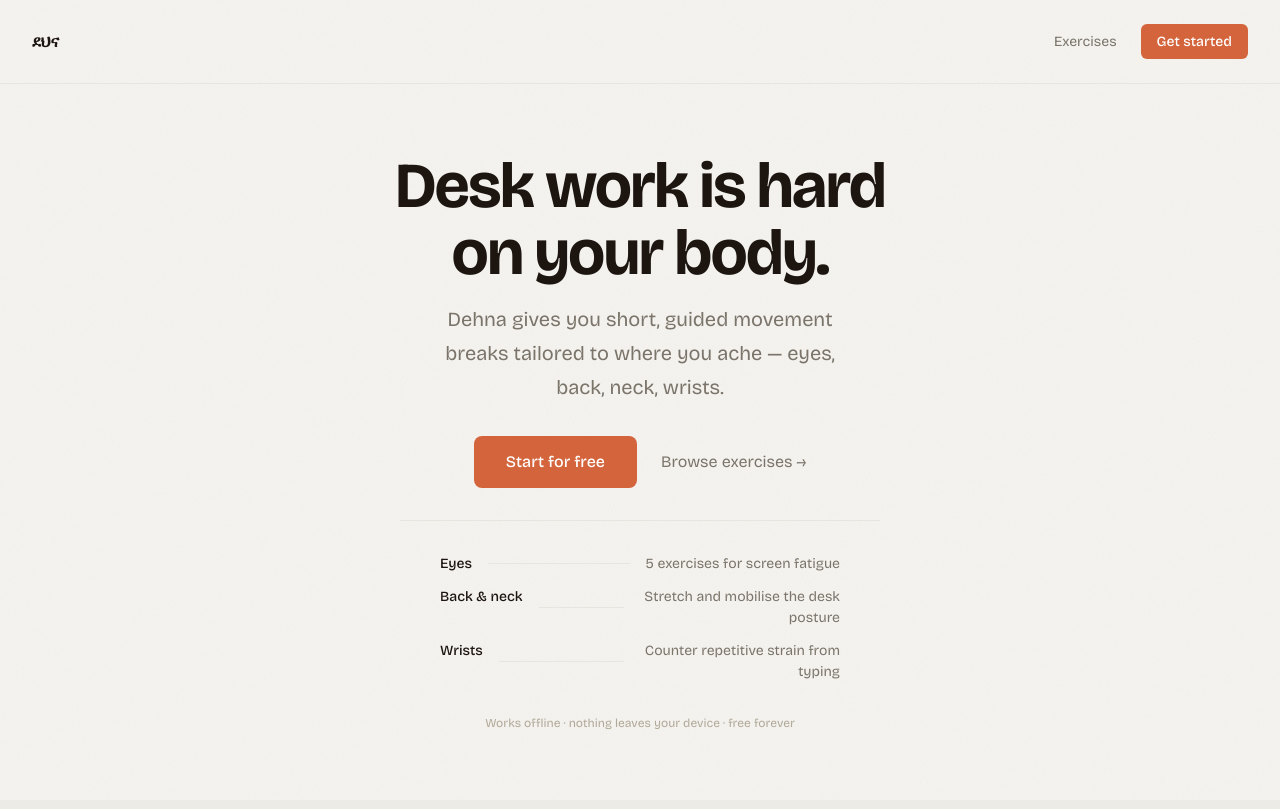
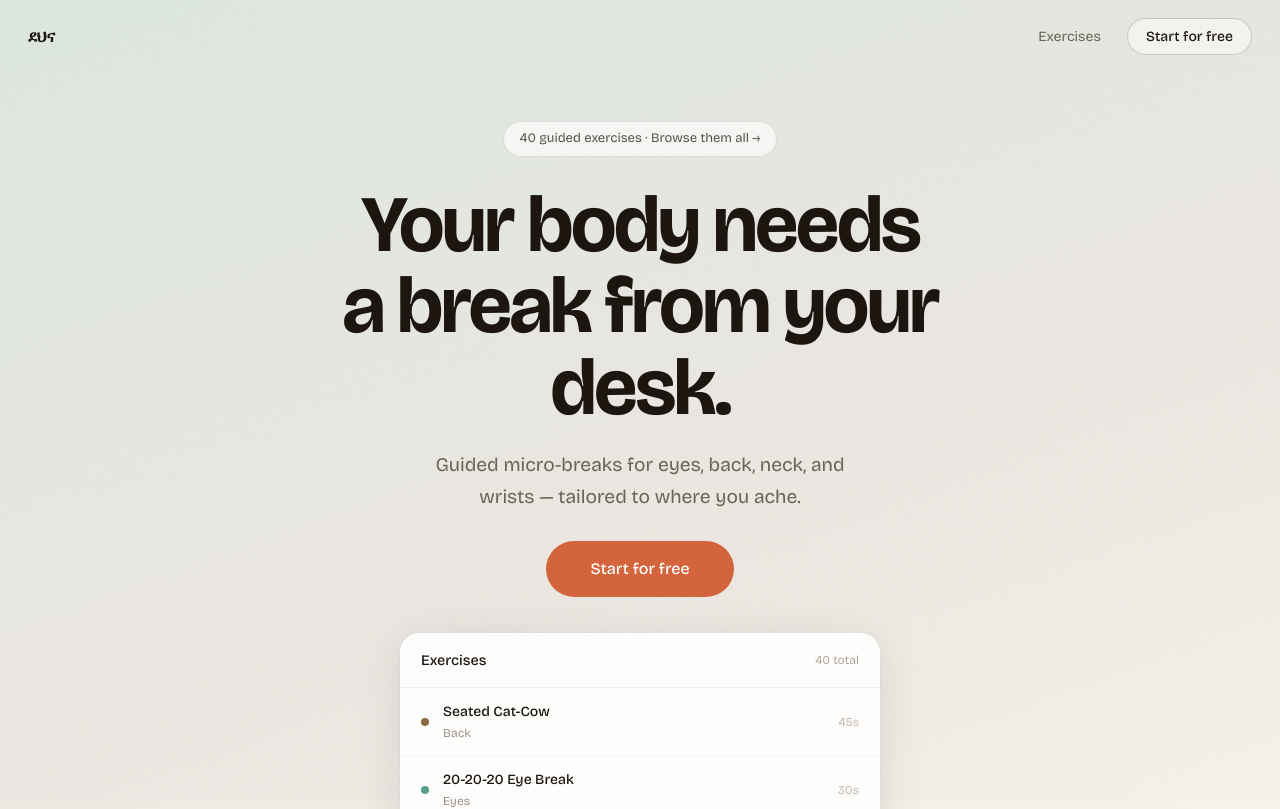
Before and after one commit to Biruk-gebru/dehna, a Next.js app in the folder apps/web/: page / in a window 1280 px wide. Shown: the top 809 px of the page. Built offline with nearby package versions, Linux system fonts and the light colour scheme.

Commit message:
feat(web): landing page redesign — Clarify-inspired layout with earth gradient

```diff
--- a/apps/web/src/app/page.tsx
+++ b/apps/web/src/app/page.tsx
@@ -2,10 +2,12 @@
 
 import Link from 'next/link';
 
-const FEATURES = [
-  { label: 'Eyes', desc: '5 exercises for screen fatigue' },
-  { label: 'Back & neck', desc: 'Stretch and mobilise the desk posture' },
-  { label: 'Wrists', desc: 'Counter repetitive strain from typing' },
+const PREVIEW_EXERCISES = [
+  { name: 'Seated Cat-Cow',       area: 'Back',  duration: 45, dot: '#8b6a42' },
+  { name: '20-20-20 Eye Break',   area: 'Eyes',  duration: 30, dot: '#5a9e8f' },
+  { name: 'Neck Side Tilt',       area: 'Neck',  duration: 30, dot: '#6b7c9a' },
+  { name: 'Wrist Circles',        area: 'Wrists', duration: 30, dot: '#9a6b7a' },
+  { name: 'Shoulder Rolls',       area: 'Shoulders', duration: 30, dot: '#7a8a5a' },
 ];
 
 export default function Home() {
@@ -13,24 +15,17 @@ export default function Home() {
     <main
       style={{
         minHeight: '100vh',
-        backgroundColor: '#f5f3ef',
+        background: 'linear-gradient(160deg, #dde8e0 0%, #ede8e2 52%, #fdf7f0 100%)',
         display: 'flex',
         flexDirection: 'column',
         position: 'relative',
+        overflowX: 'hidden',
       }}
     >
-      {/* Grain — barely visible on light bg, adds warmth */}
+      {/* Grain */}
       <svg
         aria-hidden="true"
-        style={{
-          position: 'fixed',
-          inset: 0,
-          width: '100%',
-          height: '100%',
-          pointerEvents: 'none',
-          zIndex: 0,
-          opacity: 0.045,
-        }}
+        style={{ position: 'fixed', inset: 0, width: '100%', height: '100%', pointerEvents: 'none', zIndex: 0, opacity: 0.05 }}
       >
         <filter id="lp-grain">
           <feTurbulence type="fractalNoise" baseFrequency="0.68" numOctaves="3" stitchTiles="stitch" />
@@ -46,8 +41,7 @@ export default function Home() {
             display: 'flex',
             justifyContent: 'space-between',
             alignItems: 'center',
-            padding: 'var(--space-5) var(--space-6)',
-            borderBottom: '1px solid #e8e4de',
+            padding: '18px 28px',
           }}
         >
           <span
@@ -60,10 +54,16 @@ export default function Home() {
           >
             ደህና
           </span>
-          <div style={{ display: 'flex', gap: 'var(--space-5)', alignItems: 'center' }}>
+
+          <div style={{ display: 'flex', gap: 12, alignItems: 'center' }}>
             <Link
               href="/exercises"
-              style={{ fontSize: 'var(--font-size-sm)', color: '#7a746a', textDecoration: 'none' }}
+              style={{
+                fontSize: 'var(--font-size-sm)',
+                color: '#6b6358',
+                textDecoration: 'none',
+                padding: '7px 14px',
+              }}
             >
               Exercises
             </Link>
@@ -72,14 +72,15 @@ export default function Home() {
               style={{
                 fontSize: 'var(--font-size-sm)',
                 fontWeight: 'var(--font-weight-medium)',
-                color: '#fff',
-                backgroundColor: '#d3643b',
-                padding: '7px 16px',
-                borderRadius: '6px',
+                color: '#1c1510',
+                border: '1.5px solid rgba(0,0,0,0.18)',
+                padding: '7px 18px',
+                borderRadius: '999px',
                 textDecoration: 'none',
+                backgroundColor: 'rgba(255,255,255,0.5)',
               }}
             >
-              Get started
+              Start for free
             </Link>
           </div>
         </nav>
@@ -87,139 +88,169 @@ export default function Home() {
         {/* Hero */}
         <div
           style={{
-            flex: 1,
             display: 'flex',
             flexDirection: 'column',
             alignItems: 'center',
-            justifyContent: 'center',
             textAlign: 'center',
-            padding: 'var(--space-8) var(--space-6)',
-            gap: 'var(--space-6)',
+            padding: '48px 24px 0',
+            gap: 28,
           }}
         >
-          <div style={{ display: 'flex', flexDirection: 'column', alignItems: 'center', gap: 'var(--space-4)', maxWidth: 540 }}>
+          {/* Announcement pill */}
+          <Link
+            href="/exercises"
+            style={{
+              display: 'inline-flex',
+              alignItems: 'center',
+              gap: 8,
+              padding: '7px 16px',
+              backgroundColor: 'rgba(255,255,255,0.62)',
+              border: '1px solid rgba(0,0,0,0.1)',
+              borderRadius: '999px',
+              fontSize: '0.8125rem',
+              color: '#5a5248',
+              textDecoration: 'none',
+              backdropFilter: 'blur(8px)',
+            }}
+          >
+            40 guided exercises · Browse them all →
+          </Link>
+
+          {/* Heading */}
+          <div style={{ display: 'flex', flexDirection: 'column', gap: 20, maxWidth: 640 }}>
             <h1
               style={{
-                fontSize: 'clamp(2.4rem, 9vw, 4rem)',
+                fontSize: 'clamp(2.8rem, 10vw, 5rem)',
                 fontWeight: 'var(--font-weight-bold)',
                 color: '#1c1510',
-                lineHeight: 1.05,
+                lineHeight: 1.02,
                 margin: 0,
-                letterSpacing: '-0.03em',
+                letterSpacing: '-0.035em',
               }}
             >
-              Desk work is hard
-              <br />
-              on your body.
+              Your body needs
+              <br />a break from your desk.
             </h1>
             <p
               style={{
-                fontSize: 'var(--font-size-lg)',
-                color: '#7a746a',
-                lineHeight: 'var(--line-height-relaxed)',
-                margin: 0,
-                maxWidth: 400,
+                fontSize: 'clamp(1rem, 2.5vw, 1.2rem)',
+                color: '#6b6358',
+                lineHeight: 1.65,
+                margin: '0 auto',
+                maxWidth: 460,
               }}
             >
-              Dehna gives you short, guided movement breaks tailored to where you ache — eyes, back, neck, wrists.
+              Guided micro-breaks for eyes, back, neck, and wrists —
+              tailored to where you ache.
             </p>
           </div>
 
-          {/* CTA row */}
-          <div style={{ display: 'flex', alignItems: 'center', gap: 'var(--space-5)', flexWrap: 'wrap', justifyContent: 'center' }}>
+          {/* CTA — single pill, centered */}
           <Link
             href="/onboarding"
             style={{
               display: 'inline-block',
-                padding: '14px 32px',
+              padding: '16px 44px',
               backgroundColor: '#d3643b',
               color: '#fff',
               fontSize: 'var(--font-size-base)',
               fontWeight: 'var(--font-weight-medium)',
-                borderRadius: '8px',
+              borderRadius: '999px',
               textDecoration: 'none',
             }}
           >
             Start for free
           </Link>
-            <Link
-              href="/exercises"
+
+          {/* Product preview */}
+          <div
             style={{
-                fontSize: 'var(--font-size-base)',
-                color: '#7a746a',
-                textDecoration: 'none',
+              width: '100%',
+              maxWidth: 480,
+              marginTop: 8,
             }}
           >
-              Browse exercises →
-            </Link>
-          </div>
-
-          {/* Divider */}
-          <div style={{ width: '100%', maxWidth: 480, height: 1, backgroundColor: '#e8e4de' }} />
-
-          {/* Feature trio */}
+            {/* App chrome */}
+            <div
+              style={{
+                backgroundColor: 'rgba(255,255,255,0.88)',
+                borderRadius: '20px 20px 0 0',
+                overflow: 'hidden',
+                boxShadow: '0 8px 48px rgba(0,0,0,0.10), 0 1px 4px rgba(0,0,0,0.06)',
+                backdropFilter: 'blur(12px)',
+                border: '1px solid rgba(255,255,255,0.9)',
+                borderBottom: 'none',
+              }}
+            >
+              {/* Header bar */}
               <div
                 style={{
                   display: 'flex',
-              flexDirection: 'column',
-              gap: 'var(--space-3)',
-              width: '100%',
-              maxWidth: 400,
+                  justifyContent: 'space-between',
+                  alignItems: 'center',
+                  padding: '16px 20px',
+                  borderBottom: '1px solid #f0ede8',
                 }}
               >
-            {FEATURES.map(({ label, desc }) => (
+                <span style={{ fontWeight: 'var(--font-weight-medium)', fontSize: '0.9rem', color: '#1c1510' }}>
+                  Exercises
+                </span>
+                <span style={{ fontSize: '0.75rem', color: '#b0a898', fontFamily: 'var(--font-mono)' }}>
+                  40 total
+                </span>
+              </div>
+
+              {/* Exercise rows */}
+              {PREVIEW_EXERCISES.map(({ name, area, duration, dot }, i) => (
                 <div
-                key={label}
+                  key={name}
                   style={{
                     display: 'flex',
-                  justifyContent: 'space-between',
-                  alignItems: 'baseline',
-                  gap: 'var(--space-4)',
+                    alignItems: 'center',
+                    gap: 14,
+                    padding: '13px 20px',
+                    borderBottom: i < PREVIEW_EXERCISES.length - 1 ? '1px solid #f5f3ef' : 'none',
                   }}
                 >
+                  <div
+                    style={{
+                      width: 8,
+                      height: 8,
+                      borderRadius: '50%',
+                      backgroundColor: dot,
+                      flexShrink: 0,
+                    }}
+                  />
+                  <div style={{ flex: 1, textAlign: 'left' }}>
+                    <div style={{ fontSize: '0.875rem', fontWeight: 'var(--font-weight-medium)', color: '#1c1510' }}>
+                      {name}
+                    </div>
+                    <div style={{ fontSize: '0.75rem', color: '#9a9088', marginTop: 2 }}>
+                      {area}
+                    </div>
+                  </div>
                   <span
                     style={{
-                    fontSize: 'var(--font-size-sm)',
-                    fontWeight: 'var(--font-weight-medium)',
-                    color: '#1c1510',
-                    flexShrink: 0,
+                      fontFamily: 'var(--font-mono)',
+                      fontSize: '0.75rem',
+                      color: '#c0b8b0',
                     }}
                   >
-                  {label}
-                </span>
-                <span
-                  style={{
-                    flex: 1,
-                    height: 1,
-                    backgroundColor: '#e8e4de',
-                    alignSelf: 'center',
-                  }}
-                />
-                <span
-                  style={{
-                    fontSize: 'var(--font-size-sm)',
-                    color: '#7a746a',
-                    textAlign: 'right',
-                    flexShrink: 0,
-                    maxWidth: 200,
-                  }}
-                >
-                  {desc}
+                    {duration}s
                   </span>
                 </div>
               ))}
+
+              {/* Fade-out bottom */}
+              <div
+                style={{
+                  height: 56,
+                  background: 'linear-gradient(to bottom, transparent, rgba(255,255,255,0.95))',
+                  marginTop: -4,
+                }}
+              />
             </div>
-
-          {/* Footer note */}
-          <p
-            style={{
-              fontSize: 'var(--font-size-xs)',
-              color: '#b0a898',
-              margin: 0,
-            }}
-          >
-            Works offline · nothing leaves your device · free forever
-          </p>
+          </div>
         </div>
       </div>
     </main>
```
Lines whose indentation alone changed are shown as unchanged.
